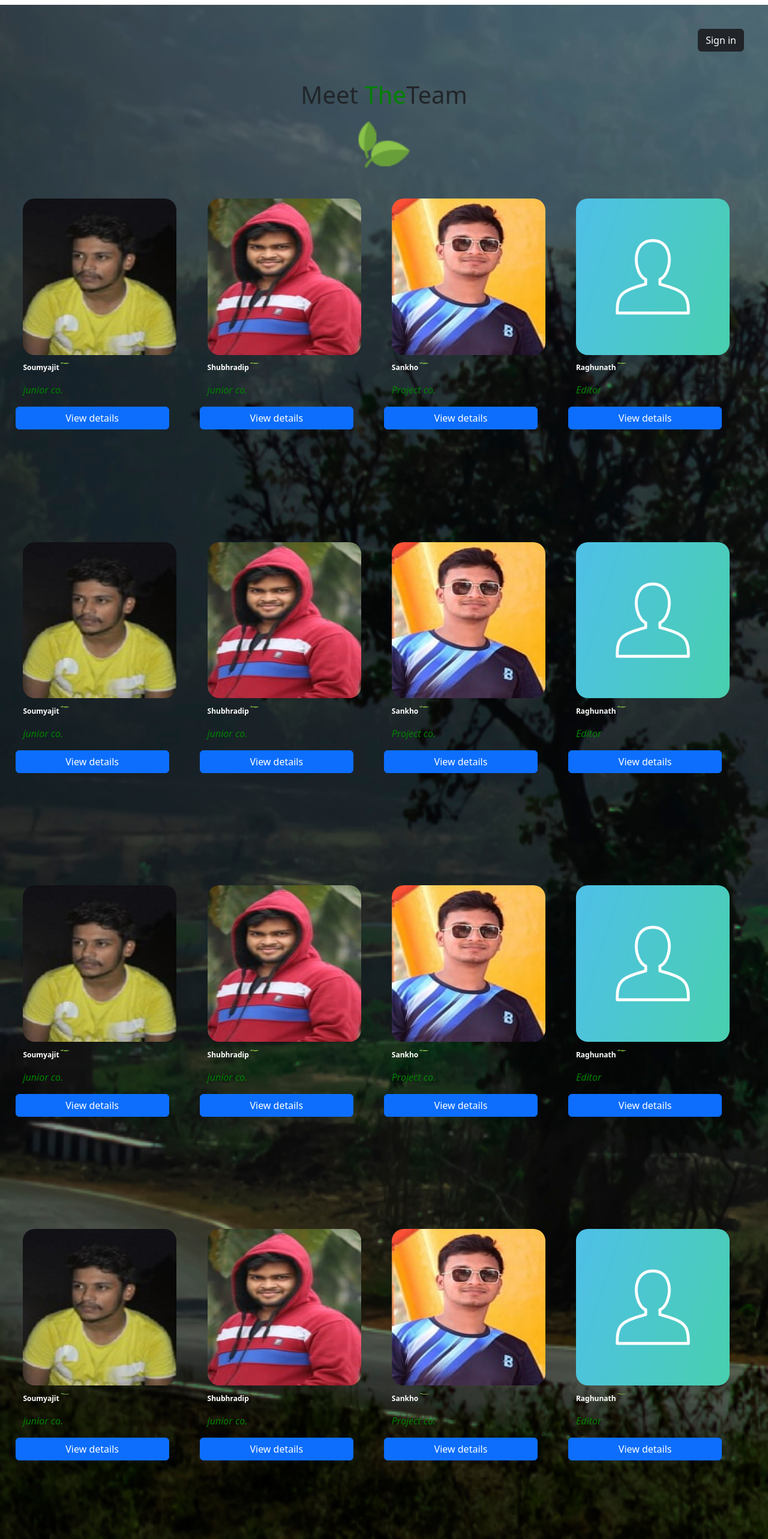
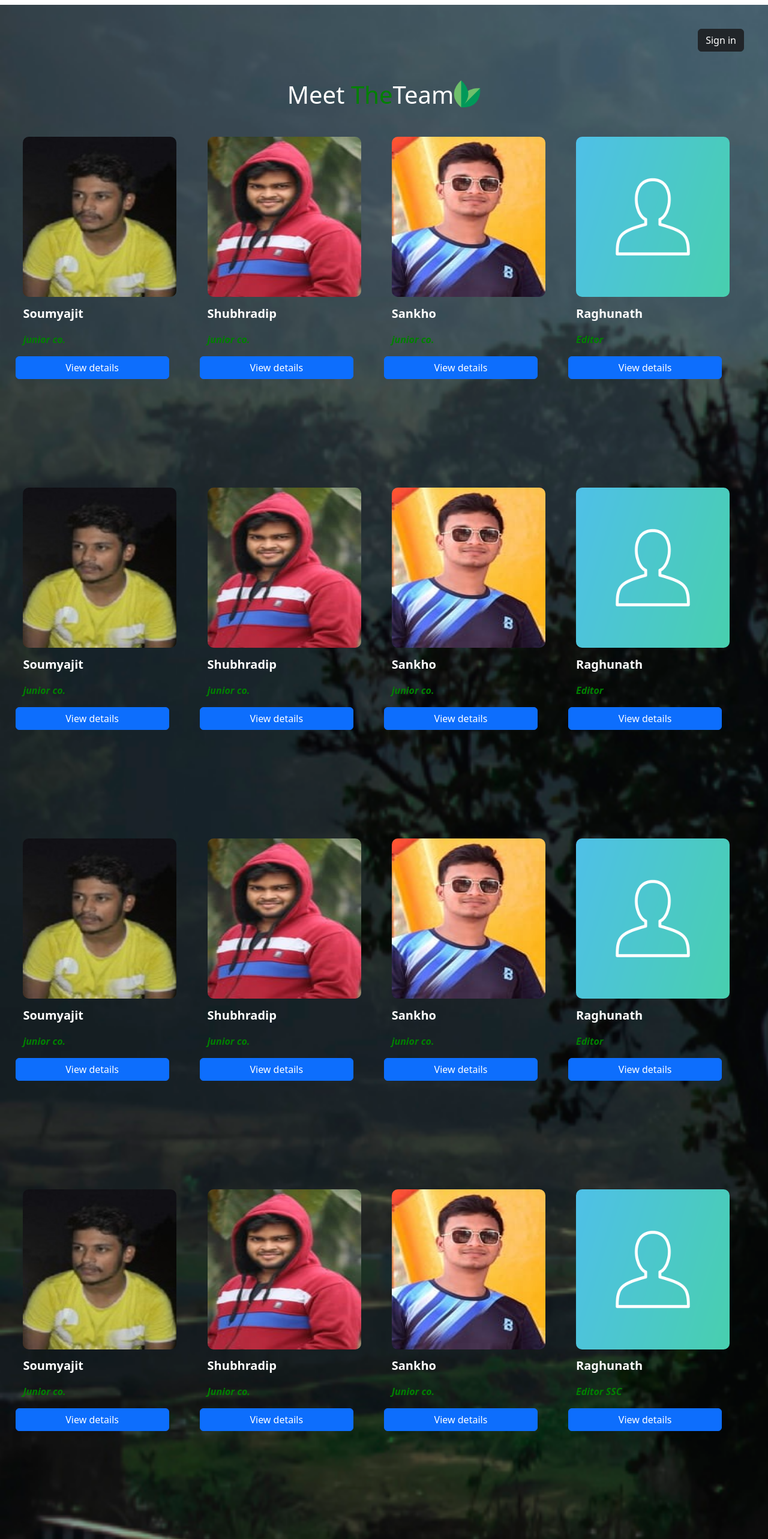
Before and after one commit to ShubhradipSarkar/vercel_ssc_deploy, a React (Create React App) app: page /about in a window 1280 px wide. Shown: the part 220-2786 px from the top of the page at 60% size. Built offline with nearby package versions, Linux system fonts and the light colour scheme; no server answers.

Commit message:
logo at groups changed

```diff
--- a/src/components/Group.js
+++ b/src/components/Group.js
@@ -13,39 +13,53 @@ function Group(){
 
         <div className="peepgroup">
 
-            <center ><div className='leafx'><h1>Meet <span className='span'>The</span>Team</h1> <div><img src={require('../../src/images/leaf.png')} alt="" className='leaf'/></div></div> </center>
+            <div className='leafx'><h1 style={{color:'white'}}>Meet <span className='span'>The</span>Team</h1> <img src={require('../../src/images/coca-leaves.png')} alt="" className='leaf' /></div>
             <div className="peeps">
                 <People name="Soumyajit" designation="junior co." dp={soumya} className="indi" />
                 <People name="Shubhradip" designation="junior co."dp={riki} className="indi" id="http://localhost:4000/mens/63dbc30e111eb24d96a42083"/>
-                <People name="Sankho" designation="Project co." dp={sankho} className="indi"/>
+                <People name="Sankho" designation="junior co." dp={sankho} className="indi"/>
                 <People name="Raghunath" designation="Editor"  dp={errpic} className="indi"/>
 
             </div>
             <div className="peeps">
                 <People name="Soumyajit" designation="junior co." dp={soumya} className="indi" />
                 <People name="Shubhradip" designation="junior co."dp={riki} className="indi" id="http://localhost:4000/mens/63dbc30e111eb24d96a42083"/>
-                <People name="Sankho" designation="Project co." dp={sankho} className="indi"/>
+                <People name="Sankho" designation="junior co." dp={sankho} className="indi"/>
                 <People name="Raghunath" designation="Editor"  dp={errpic} className="indi"/>
 
             </div>
             <div className="peeps">
                 <People name="Soumyajit" designation="junior co." dp={soumya} className="indi" />
                 <People name="Shubhradip" designation="junior co."dp={riki} className="indi" id="http://localhost:4000/mens/63dbc30e111eb24d96a42083"/>
-                <People name="Sankho" designation="Project co." dp={sankho} className="indi"/>
+                <People name="Sankho" designation="junior co." dp={sankho} className="indi"/>
+                <People name="Raghunath" designation="Editor"  dp={errpic} className="indi"/>
+
+            </div>
+            <div className="peeps">
+                <People name="Soumyajit" designation="Junior co." dp={soumya} className="indi" />
+                <People name="Shubhradip" designation="Junior co."dp={riki} className="indi" id="http://localhost:4000/mens/63dbc30e111eb24d96a42083"/>
+                <People name="Sankho" designation="Junior co." dp={sankho} className="indi"/>
+                <People name="Raghunath" designation="Editor SSC"  dp={errpic} className="indi"/>
+
+            </div>
+            <div className="peeps">
+                <People name="Soumyajit" designation="junior co." dp={soumya} className="indi" />
+                <People name="Shubhradip" designation="junior co."dp={riki} className="indi" id="http://localhost:4000/mens/63dbc30e111eb24d96a42083"/>
+                <People name="Sankho" designation="junior co." dp={sankho} className="indi"/>
                 <People name="Raghunath" designation="Editor"  dp={errpic} className="indi"/>
 
             </div>
             <div className="peeps">
                 <People name="Soumyajit" designation="junior co." dp={soumya} className="indi" />
                 <People name="Shubhradip" designation="junior co."dp={riki} className="indi" id="http://localhost:4000/mens/63dbc30e111eb24d96a42083"/>
-                <People name="Sankho" designation="Project co." dp={sankho} className="indi"/>
+                <People name="Sankho" designation="junior co." dp={sankho} className="indi"/>
                 <People name="Raghunath" designation="Editor"  dp={errpic} className="indi"/>
 
             </div>
             <div className="peeps">
                 <People name="Soumyajit" designation="junior co." dp={soumya} className="indi" />
                 <People name="Shubhradip" designation="junior co."dp={riki} className="indi" id="http://localhost:4000/mens/63dbc30e111eb24d96a42083"/>
-                <People name="Sankho" designation="Project co." dp={sankho} className="indi"/>
+                <People name="Sankho" designation="junior co." dp={sankho} className="indi"/>
                 <People name="Raghunath" designation="Editor"  dp={errpic} className="indi"/>
 
             </div>
--- a/src/components/People.js
+++ b/src/components/People.js
@@ -19,8 +19,8 @@ function People(props){
             <img src={props.dp} alt="dp"  className="img w-100 h-50"/>
             <center></center>
             <div className='leafy'><p className='card-name'>{props.name}</p>
-            <img src={require('../../src/images/leaf.png')} alt="" className='leaf'/></div>
-            <p className='card-desig'>{props.designation}</p>
+            </div>
+            <p className='card-desig' style={{fontWeight:'bold'}}>{props.designation}</p>
             <center><a href={props.id}>
         <Button variant='primary' size='md' className='align-items-center w-100'>View details</Button>
       </a></center>
--- a/src/components/style.css
+++ b/src/components/style.css
@@ -124,7 +124,7 @@ body {
 .img{
   width:40%;
   margin:5%;
-  border-radius: 20px;
+  border-radius: 10px;
 }
 
 .hello{
@@ -134,13 +134,13 @@ body {
   color: green;
 }
 .card-name{
-  font-size: 12px;
+  font-size: 20px;
   font-weight: bolder;
   color: #ffffff;
   margin-left: 5%;
 }
 .card-desig{
-  font-weight: 300;
+
   font-style: italic;
   margin-left: 5%;
   color: green;
@@ -150,14 +150,17 @@ body {
   flex-direction: row;
 }
 .leafx{
-
+  justify-content: center;
+  display: flex;
   flex-direction: row;
 }
 
 .leaf{
-  width: 8%;
-  height: 8%;
+  width: 45px;
+  height: 45px;
 }
+
+
 
 .form{
   margin-inline: 10%;
@@ -415,9 +418,15 @@ body {
   .card-image {
     flex-direction: column;
   }
-
+  .card-name{
+    font-size:small;
+  }
   .card-text {
     margin-top: 0rem;
+  }
+  .leaf{
+    height:30px;
+    width: 30px;
   }
 }
 
```
Also changed, not shown: src/images/coca-leaves.png (added).
